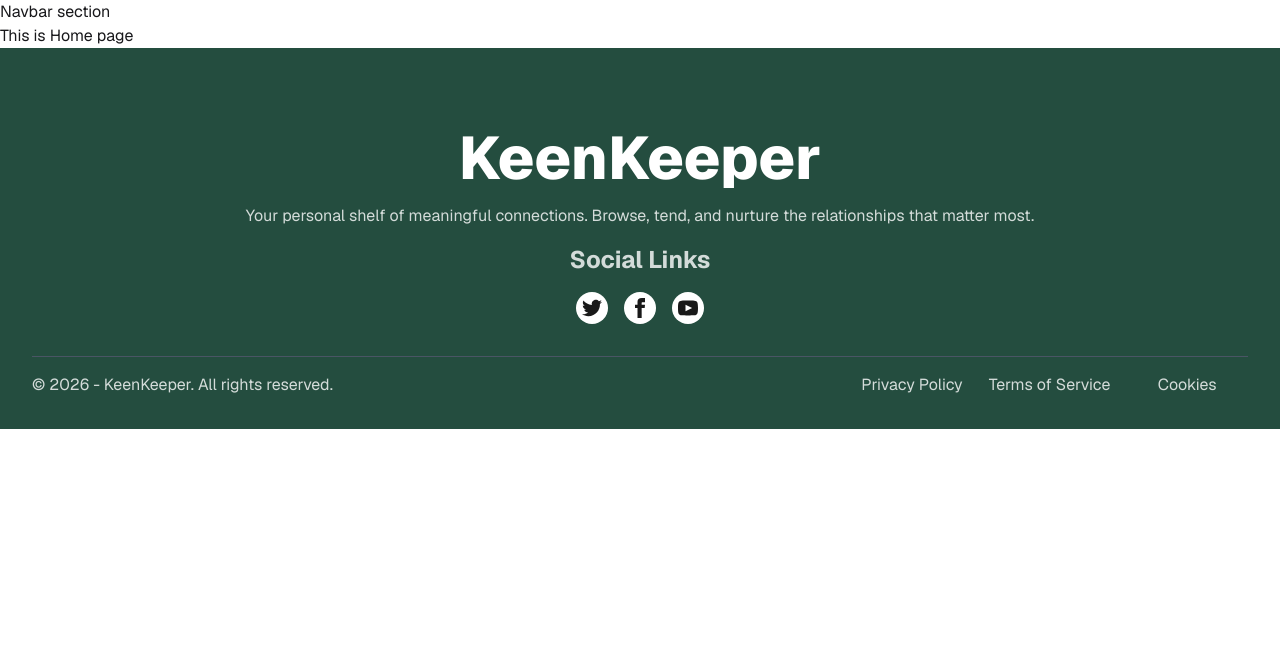
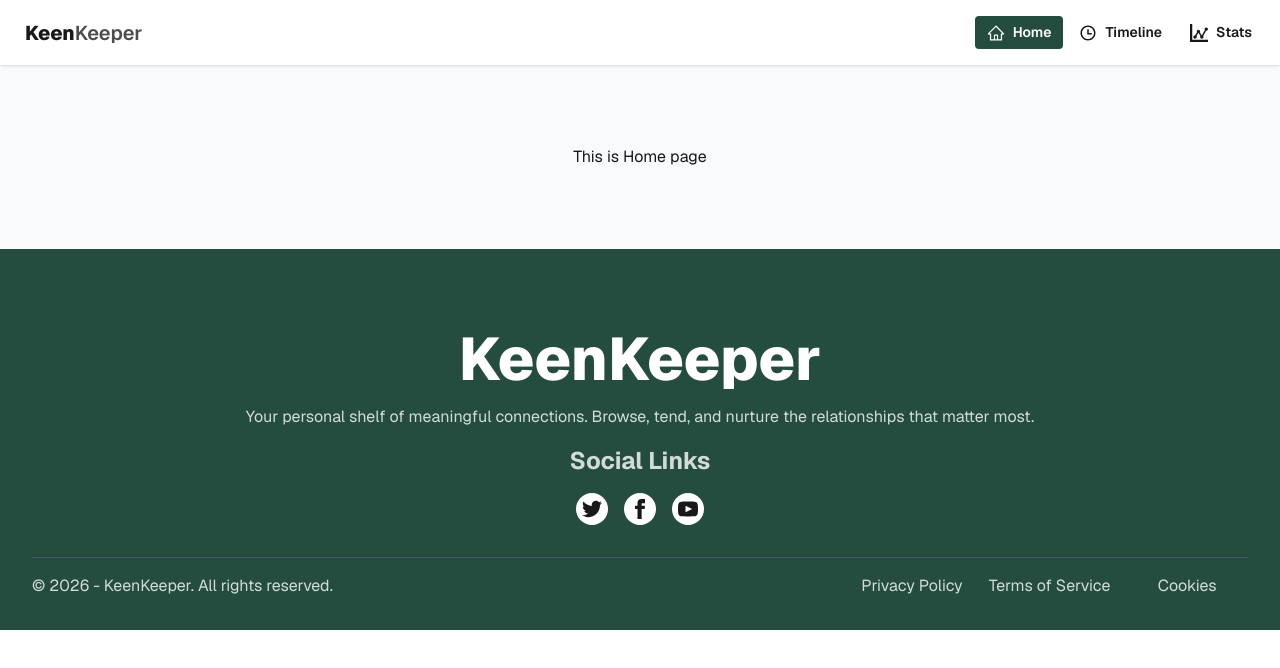
Before and after one commit to JayedHoshen/PH_A7, a React (Vite) app: page / in a window 1280 px wide. Shown: the top 668 px of the page. Built offline with nearby package versions, Linux system fonts and the light colour scheme.

Commit message:
added navbar

```diff
--- a/package.json
+++ b/package.json
@@ -13,6 +13,7 @@
     "@tailwindcss/vite": "^4.2.4",
     "react": "^19.2.5",
     "react-dom": "^19.2.5",
+    "react-icons": "^5.6.0",
     "react-router": "^7.15.0",
     "react-toastify": "^11.1.0",
     "tailwindcss": "^4.2.4"
--- a/src/components/shared/Navbar.jsx
+++ b/src/components/shared/Navbar.jsx
@@ -1,7 +1,84 @@
+import { AiOutlineHome } from "react-icons/ai";
+import { ImStatsDots } from "react-icons/im";
+import { RiTimeLine } from "react-icons/ri";
+import { Link, NavLink } from "react-router";
+
 const Navbar = () => {
+  const links = (
+    <>
+      <li>
+        <NavLink
+          to={"/"}
+          className={({ isActive }) =>
+            `font-semibold mr-1 ${isActive ? "bg-[#244D3F] text-white" : ""}`
+          }
+        >
+          <AiOutlineHome className="text-lg" />
+          Home
+        </NavLink>
+      </li>
+      <li>
+        <NavLink
+          to={"/timeline"}
+          className={({ isActive }) =>
+            `font-semibold mr-1 ${isActive ? "bg-[#244D3F] text-white" : ""}`
+          }
+        >
+          <RiTimeLine className="text-lg" />
+          Timeline
+        </NavLink>
+      </li>
+      <li>
+        <NavLink
+          to={"/stats"}
+          className={({ isActive }) =>
+            `font-semibold mr-1 ${isActive ? "bg-[#244D3F] text-white" : ""}`
+          }
+        >
+          <ImStatsDots className="text-lg" />
+          Stats
+        </NavLink>
+      </li>
+    </>
+  );
   return (
     <div>
-      <h3>Navbar section</h3>
+      <div className="navbar bg-base-100 shadow-sm">
+        <div className="navbar-start">
+          <div className="dropdown">
+            <div tabIndex={0} role="button" className="btn btn-ghost lg:hidden">
+              <svg
+                xmlns="http://www.w3.org/2000/svg"
+                className="h-5 w-5"
+                fill="none"
+                viewBox="0 0 24 24"
+                stroke="currentColor"
+              >
+                {" "}
+                <path
+                  strokeLinecap="round"
+                  strokeLinejoin="round"
+                  strokeWidth="2"
+                  d="M4 6h16M4 12h8m-8 6h16"
+                />{" "}
+              </svg>
+            </div>
+            <ul
+              tabIndex="-1"
+              className="menu menu-sm dropdown-content bg-base-100 rounded-box z-1 mt-3 w-52 p-2 shadow"
+            >
+              {links}
+            </ul>
+          </div>
+          <Link className="btn btn-ghost text-xl flex gap-0">
+            <span className="font-extrabold">Keen</span>
+            <span className="text-black/70">Keeper</span>
+          </Link>
+        </div>
+        <div className="navbar-end hidden md:flex">
+          <ul className="menu menu-horizontal px-1">{links}</ul>
+        </div>
+      </div>
     </div>
   );
 };
--- a/src/pages/home/HomePage.jsx
+++ b/src/pages/home/HomePage.jsx
@@ -1,7 +1,9 @@
 const HomePage = () => {
   return (
-    <div>
-      <h1>This is Home page</h1>
+    <div className="bg-[#F8FAFC] py-20">
+      <div className="container mx-auto">
+        <h1 className="text-center">This is Home page</h1>
+      </div>
     </div>
   );
 };
```
Also changed, not shown: 1 other file (tests, documents, lock files or other folders).
